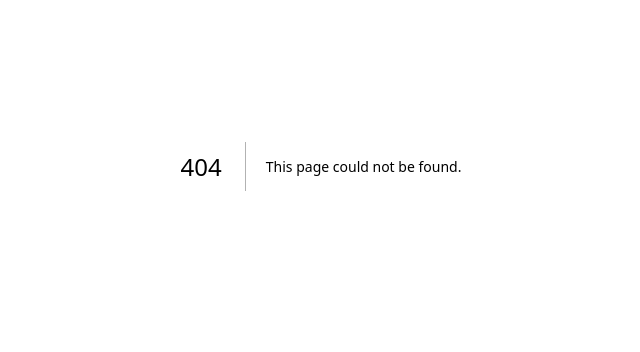
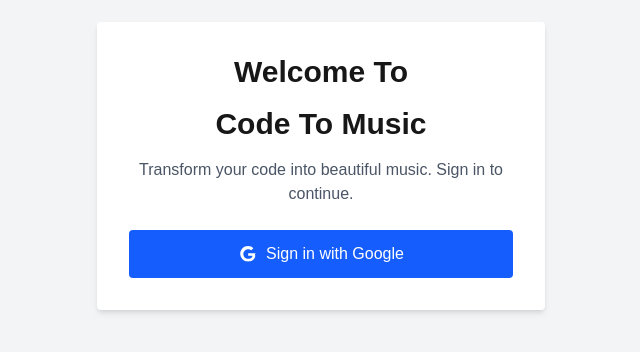
Before and after one commit to mido18/code-to-music, a Next.js app: page /signin in a window 1280 px wide. Before the commit this address had no page. Shown: the part 234-586 px from the top of the page, without its empty margins (319-959 px from the left). Built offline with nearby package versions, Linux system fonts and the light colour scheme; no server answers.

Commit message:
adding authentication

```diff
--- a/src/app/page.tsx
+++ b/src/app/page.tsx
@@ -7,8 +7,11 @@ import { auth, googleProvider } from '../lib/firebase';
 import { signInWithPopup, onAuthStateChanged, User } from 'firebase/auth';
 import { doc, getDoc, setDoc } from 'firebase/firestore';
 import { db } from '../lib/firebase';
+import { useRouter } from 'next/navigation';
+
 
 export default function Home() {
+  const router = useRouter();
   const [user, setUser] = useState<User | null>(null);
   const [code, setCode] = useState<string>('');
   const [isPaid, setIsPaid] = useState<boolean>(false);
@@ -17,27 +20,24 @@ export default function Home() {
   const [isLoadingAuth, setIsLoadingAuth] = useState<boolean>(true);
 
   useEffect(() => {
-    const unsubscribe = onAuthStateChanged(auth, async (currentUser) => {
-      setUser(currentUser);
+    const unsubscribe = onAuthStateChanged(auth, (user) => {
+      setUser(user);
       setIsLoadingAuth(false);
-      if (currentUser) {
-        // Check Firestore for payment status
-        const userDoc = doc(db, 'users', currentUser.uid);
-        const docSnap = await getDoc(userDoc);
-        if (docSnap.exists() && docSnap.data().isPaid) {
-          setIsPaid(true);
-        }
+      if (!user) {
+        // Redirect to sign-in page if not authenticated
+        router.push('/signin');
       }
     });
+
     return () => unsubscribe();
-  }, []);
+  }, [router]);
 
   const handleSignIn = async () => {
     try {
       await signInWithPopup(auth, googleProvider);
     } catch (error) {
       console.error('Sign-in error:', error);
-      alert('Failed to sign in. Try again.');
+      alert('Failed to sign in. Please try again.');
     }
   };
 
@@ -94,20 +94,21 @@ export default function Home() {
   return (
     <div className="flex flex-col items-center justify-center min-h-screen bg-gray-100">
       <div className="bg-white p-8 rounded shadow-md w-2/3 max-w-md">
-        <h1 className="text-2xl font-bold mb-4 text-center">Code-To-Music Generator</h1>
+        <div className="flex justify-center items-center mb-4">
+          <h1 className="text-2xl font-bold text-center">Code-To-Music Generator</h1>
+        </div>
+        <div className="flex justify-center items-center mb-4">
+        <p className="text-center mb-4">
+          Welcome, {user?.displayName}!
+          <button
+            onClick={() => auth.signOut()}
+            className="text-sm text-blue-500 hover:text-blue-700 underline ml-2"
+          >
+            Sign Out
+          </button></p>
+        </div>
+
         <p className="text-center mb-4">Paste your code, hear it as music, and download as WAV for $1!</p>
-        {isLoadingAuth ? (
-          <p className="text-center">Loading...</p>
-        ) : !user ? (
-          <button
-            className="px-4 py-2 bg-blue-600 text-white rounded hover:bg-blue-700 mb-4 w-full"
-            onClick={handleSignIn}
-          >
-            Sign In with Google
-          </button>
-        ) : (
-          <p className="text-center mb-4">Welcome, {user.displayName}! <button onClick={() => auth.signOut()} className="text-blue-500 underline">Sign Out</button></p>
-        )}
         <textarea
           className="w-full p-3 mb-4 border rounded-md focus:ring focus:ring-blue-200 transition duration-300"
           value={code}
--- /dev/null
+++ b/src/app/signin/page.tsx
@@ -0,0 +1,85 @@
+'use client';
+
+import { useEffect, useState } from 'react';
+import { useRouter } from 'next/navigation';
+import { signInWithPopup, onAuthStateChanged } from 'firebase/auth';
+import { doc, getDoc, setDoc } from 'firebase/firestore';
+import { auth, googleProvider, db } from '@/lib/firebase';
+
+export default function SignInPage() {
+  const router = useRouter();
+  const [isCheckingAuth, setIsCheckingAuth] = useState(true);
+  const [isSigningIn, setIsSigningIn] = useState(false);
+
+  // If user already signed in, redirect to home
+  useEffect(() => {
+    const unsub = onAuthStateChanged(auth, (user) => {
+      if (user) {
+        router.replace('/');
+      } else {
+        setIsCheckingAuth(false);
+      }
+    });
+    return () => unsub();
+  }, [router]);
+
+  const handleGoogleSignIn = async () => {
+    setIsSigningIn(true);
+    try {
+      const result = await signInWithPopup(auth, googleProvider);
+      const user = result.user;
+      // Ensure a user doc exists in Firestore
+      const userRef = doc(db, 'users', user.uid);
+      const snap = await getDoc(userRef);
+      if (!snap.exists()) {
+        await setDoc(userRef, { isPaid: false, createdAt: Date.now() });
+      }
+      router.replace('/');
+    } catch (err) {
+      // Most common error is popup blocked.
+      console.error('Google sign-in failed:', err);
+      alert('Failed to sign in. Please disable popup blockers and try again.');
+    } finally {
+      setIsSigningIn(false);
+    }
+  };
+
+  if (isCheckingAuth) {
+    return (
+      <div className="flex items-center justify-center min-h-screen bg-gray-100">
+        <p className="text-gray-600 text-lg">Checking authentication…</p>
+      </div>
+    );
+  }
+
+  return (
+    <div className="flex flex-col items-center justify-center min-h-screen bg-gray-100 px-4">
+      <div className="bg-white w-full max-w-md p-8 rounded shadow-md text-center">
+        <h1 className="text-3xl font-bold mb-4">Welcome To</h1>
+        <h1 className="text-3xl font-bold mb-4">Code To Music</h1>
+        <p className="text-gray-600 mb-6">Transform your code into beautiful music. Sign in to continue.</p>
+        <button
+          className={`w-full py-3 rounded text-white bg-blue-600 hover:bg-blue-700 transition duration-300 disabled:opacity-50 disabled:cursor-not-allowed flex items-center justify-center space-x-2`}
+          onClick={handleGoogleSignIn}
+          disabled={isSigningIn}
+        >
+          {isSigningIn ? (
+            <span>Signing in…</span>
+          ) : (
+            <>
+              <svg
+                className="w-5 h-5"
+                viewBox="0 0 24 24"
+                fill="currentColor"
+                aria-hidden="true"
+              >
+                <path d="M21.35 11.1h-9.17v2.99h5.27c-.23 1.26-1.41 3.7-5.27 3.7-3.17 0-5.77-2.63-5.77-5.8s2.6-5.8 5.77-5.8c1.8 0 3 .77 3.7 1.44l2.52-2.44C16.86 3.31 14.83 2.4 12 2.4 6.87 2.4 2.67 6.62 2.67 11.7S6.87 21 12 21c6.35 0 8.67-4.44 8.67-6.61 0-.44-.05-.8-.14-1.29-.09-.48-.18-.86-.18-.99z" />
+              </svg>
+              <span>Sign in with Google</span>
+            </>
+          )}
+        </button>
+      </div>
+    </div>
+  );
+}
```
